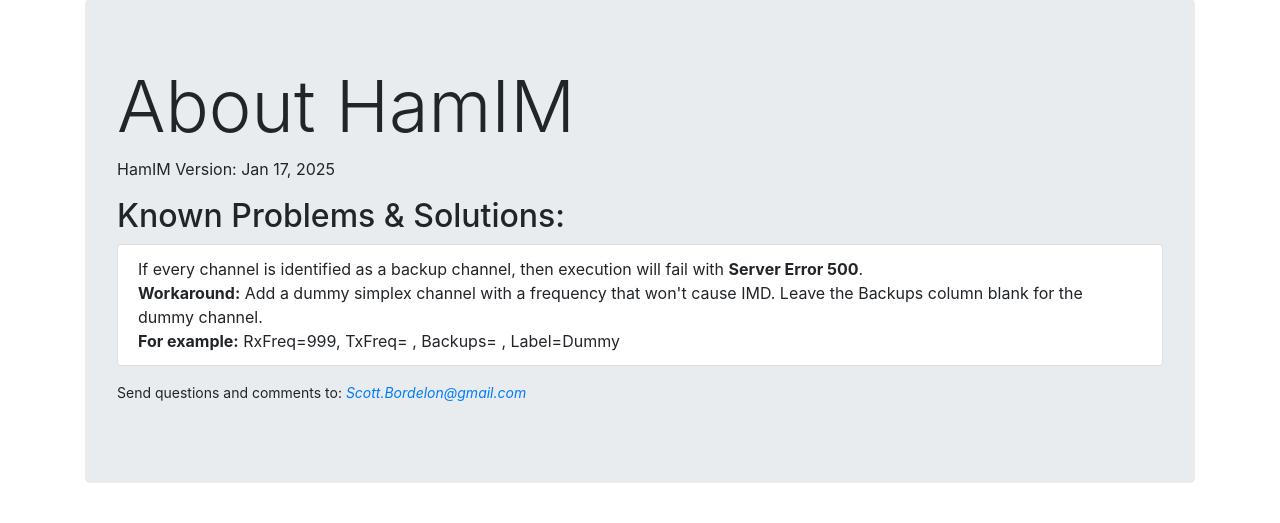
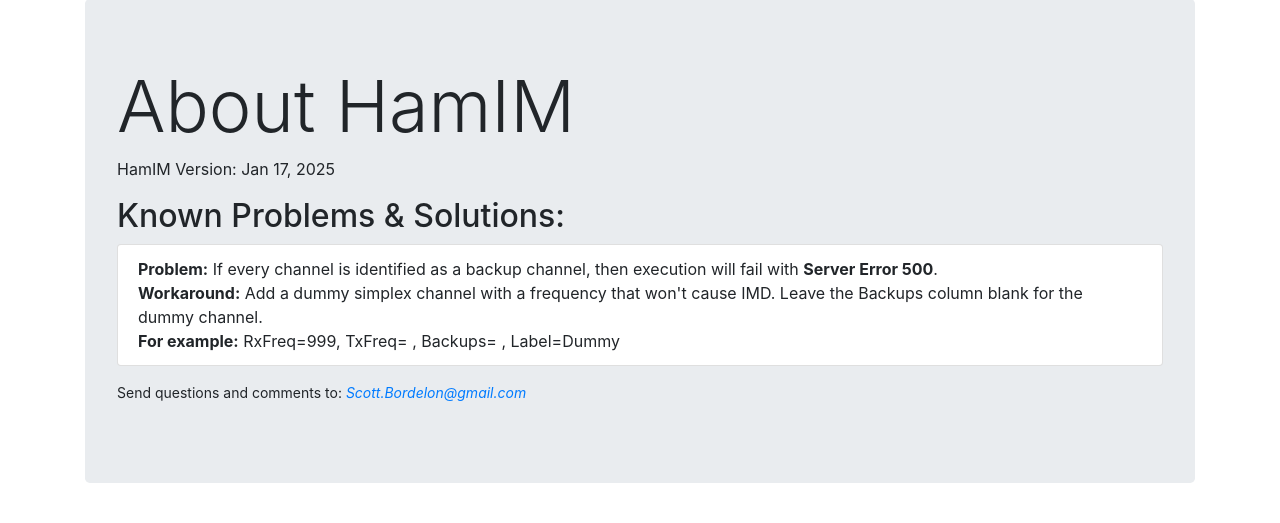
Before and after one commit to Schlermie/ham_intermod, a Django app: page /about/ in a window 1280 px wide. Shown: the part 128-651 px from the top of the page. Run offline with Django 4.2, Linux system fonts and the light colour scheme; some libraries are stand-ins or nearby versions.

Commit message:
Added "Problem:" to KP&S.

```diff
--- a/hamim/templates/hamim/about.html
+++ b/hamim/templates/hamim/about.html
@@ -9,7 +9,7 @@
     <p>
       <h2>Known Problems & Solutions:</h2>
       <ol class="list-group">
-        <li class="list-group-item">If every channel is identified as a backup
+        <li class="list-group-item"><b>Problem:</b> If every channel is identified as a backup
           channel, then execution will fail with <b>Server Error 500</b>.<br>
           <b>Workaround:</b> Add a dummy simplex channel with a frequency that
           won't cause IMD. Leave the Backups column blank for the dummy channel.
```
